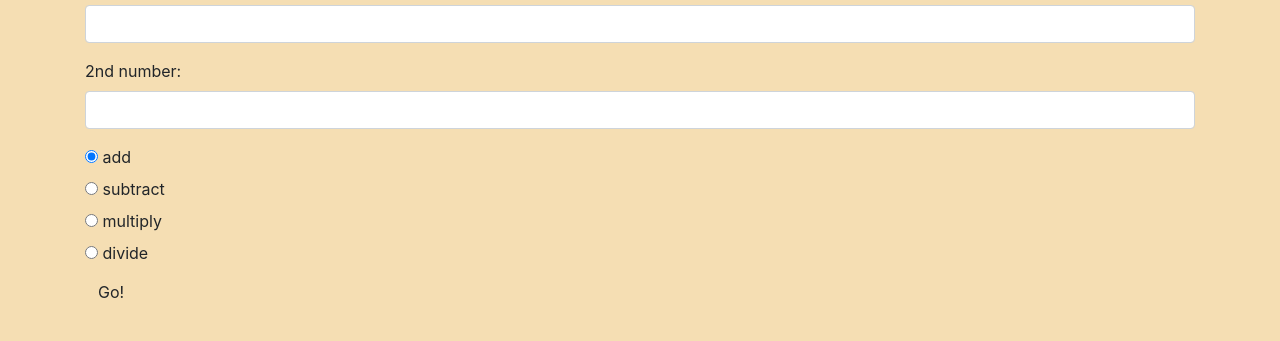
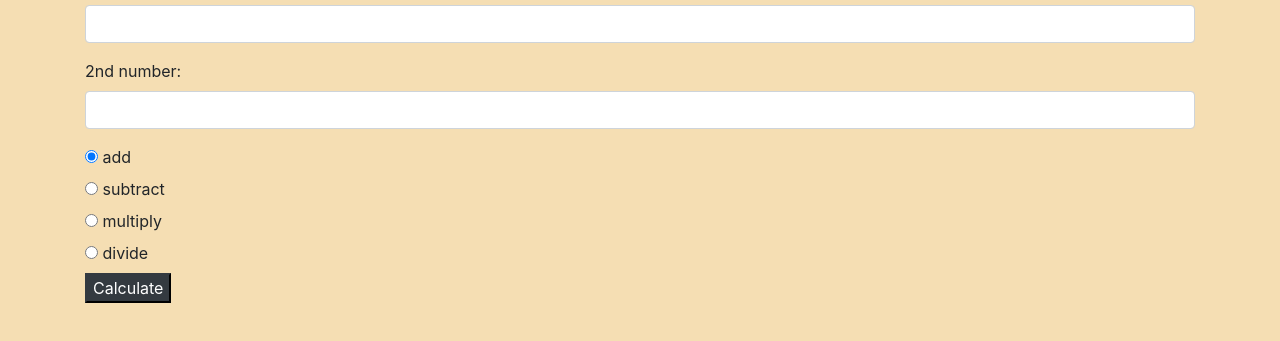
Before and after one commit to rjashby/Calculator, a plain HTML site: page index.html in a window 1280 px wide. Shown: the part 83-424 px from the top of the page. Drawn offline with Linux system fonts and the light colour scheme.

Commit message:
change button design and text

```diff
--- a/index.html
+++ b/index.html
@@ -43,7 +43,7 @@
           divide
         </label>
       </div>
-      <button type="submit" class="btn">Go!</button>
+      <button type="submit" class="btn-dark">Calculate</button>
     </form>
     <div id="output">
 
```
